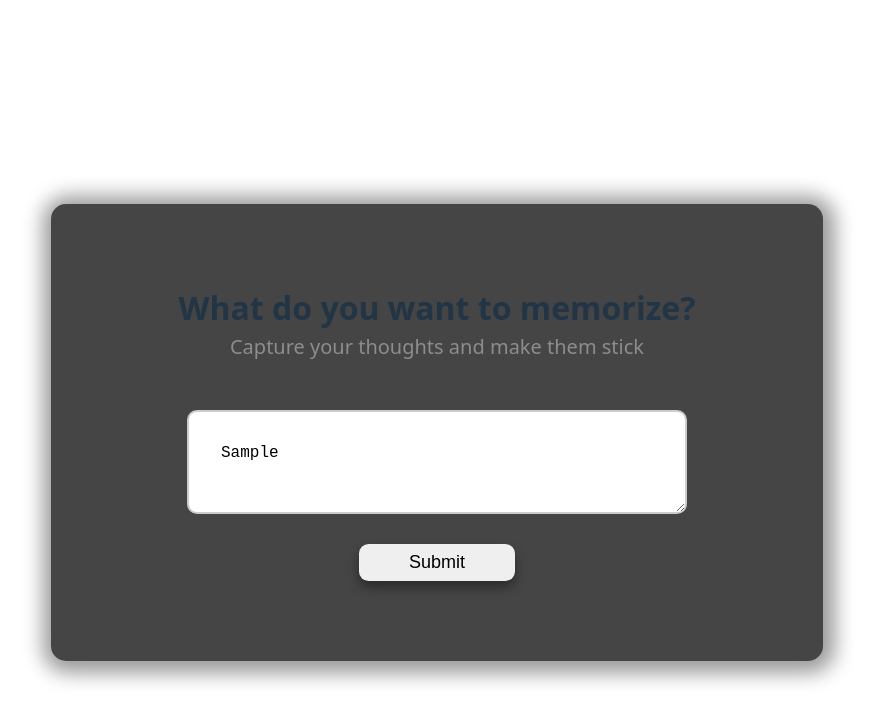
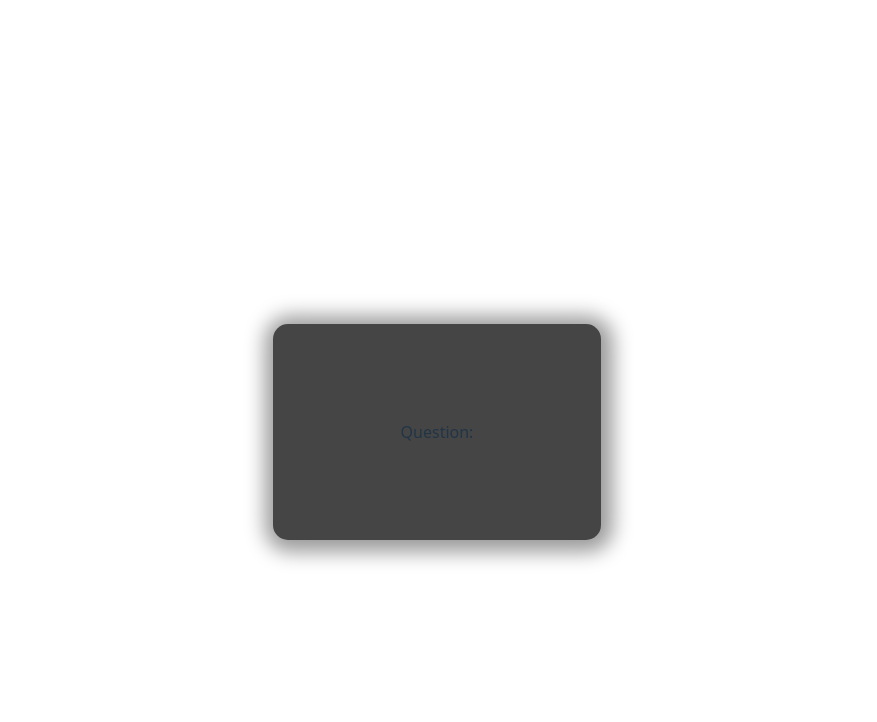
Before and after one commit to Ved-sketch/Automatic-Flash-Card-Generator, a React (Vite) app in the folder my-app/: page / in a window 1280 px wide. Both pictures are taken after typing "Sample" into the empty fields and a click on the input "Submit". Shown: the top 722 px of the page, without its empty margins (203-1080 px from the left). Built offline with nearby package versions, Linux system fonts and the light colour scheme.

Commit message:
If the input field is empty while submitting, an alert will be displayed.Also flashcard jsx file has been created with minimal functionality.

```diff
--- a/my-app/src/App.jsx
+++ b/my-app/src/App.jsx
@@ -1,8 +1,33 @@
 import { useState } from 'react'
 import './App.css'
+import FlashCard from './FlashCard'
 
 function App() {
 
+  const [inputText,setInputText] = useState("")
+  const [submittedNotes, setSubmittedNotes] = useState("")
+  const [showFlashCard,setShowFlashCard] = useState(false);
+
+
+  const handleSubmit = () => {
+    if(inputText.trim() === ""){
+      alert("Please add some text first!!");
+      return;
+    }
+
+    setSubmittedNotes(inputText)
+    setShowFlashCard(true)
+    console.log("Submitted text:", inputText);
+  }
+
+  const handleBackToInput = () => {
+    setShowFlashCard(false)
+    setInputText("")
+  }
+
+  if (showFlashCard) {
+    return <FlashCard notes={submittedNotes} onBack={handleBackToInput} />
+  }
 
   return (
     <>
@@ -10,9 +35,14 @@ function App() {
         <strong id='greeting'>What do you want to memorize?</strong>
         <p id='sub-greeting'>Capture your thoughts and make them stick</p>
       </div>
-      <textarea id='input-field' placeholder="Add notes here" />
-      <input id='submit-button' type="submit" value="Submit" />
+      <textarea
+        id='input-field'
+        placeholder="Add notes here"
+        value={inputText}
+        onChange={(e) => setInputText(e.target.value)}
+      />
 
+      <input id='submit-button' type="submit" value="Submit" onClick={handleSubmit} />
     </>
   )
 }
--- /dev/null
+++ b/my-app/src/FlashCard.jsx
@@ -0,0 +1,18 @@
+import {useState} from 'react';
+import './FlashCard.css';
+
+export default function FlashCard({notes}) {
+    const [flipped, setFlipped] = useState(false);
+
+    const handleFlip = () =>{
+        setFlipped(!flipped);
+    }
+
+    return(
+        <>
+            <div className='card' onClick={handleFlip}>
+                {!flipped ? <p>Question:</p> : <p>{notes}</p>}
+            </div>
+        </>
+    )
+}
```
Also changed, not shown: my-app/src/FlashCard.css (added).
